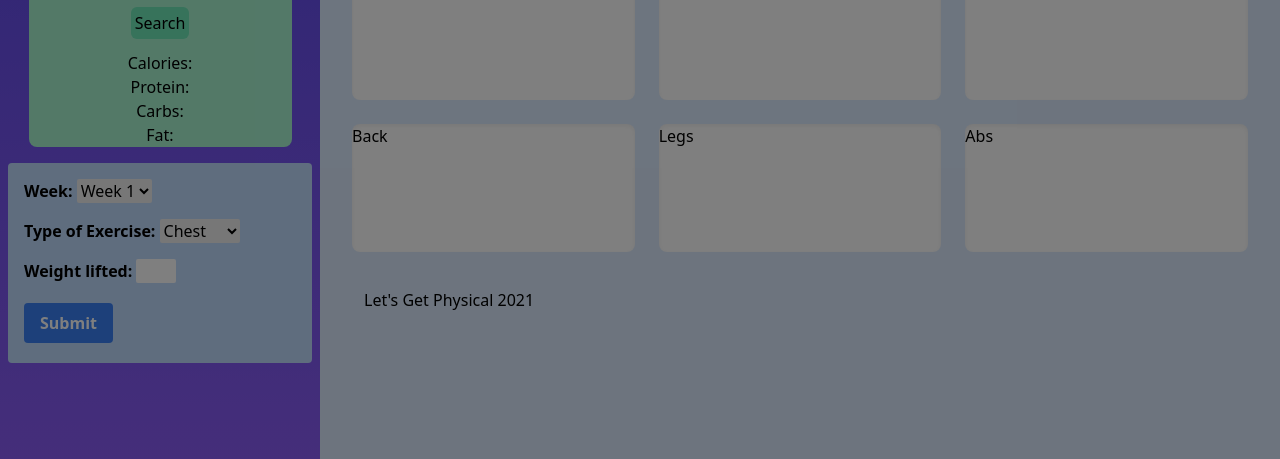
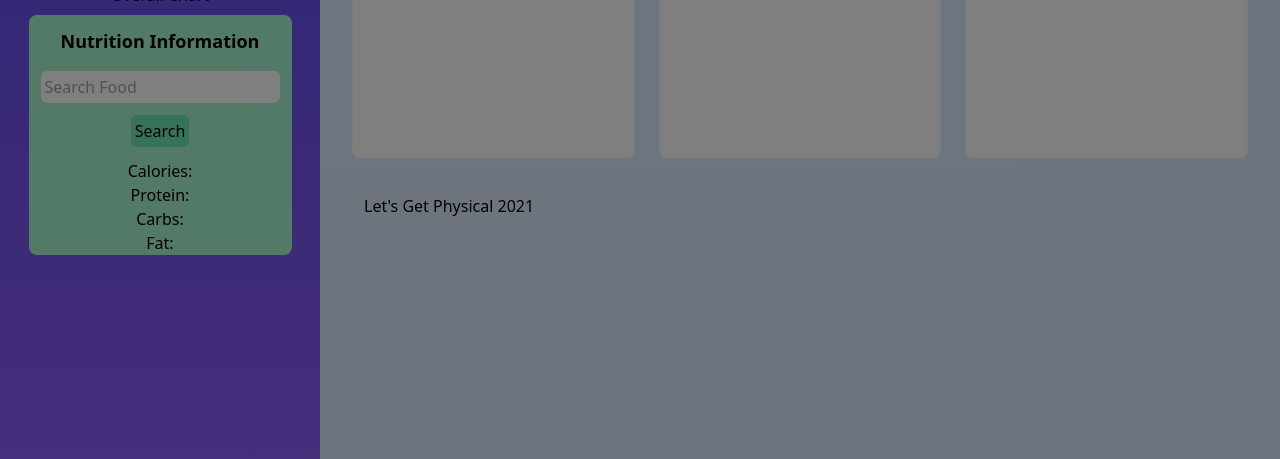
Before and after one commit to sharni595/lets-get-physical, a plain HTML site: page index.html in a window 1280 px wide. Shown: the part 341-800 px from the top of the page. Drawn offline with nearby package versions, Linux system fonts and the light colour scheme; a script that the page names is missing.

Commit message:
save progress and last pull

```diff
--- a/index.html
+++ b/index.html
@@ -39,7 +39,7 @@
                     </div>
                 </div>
                 <!-- Workout input questionnaire -->
-                <div class="m-2 color bg-blue-200 rounded font-bold py-2 px-4">
+                <!-- <div class="m-2 color bg-blue-200 rounded font-bold py-2 px-4">
                     <div>Week:
                         <select id="date" class="rounded-sm my-2">
                             <option value="Week1">Week 1
@@ -70,7 +70,7 @@
                         Weight lifted: <input class="w-10 my-2 rounded-sm" id="pounds"/>
                     </div>
                     <button class="my-3 color bg-blue-500 hover:bg-blue-400 text-white font-bold py-2 px-4 rounded" id="form-button">Submit</button>
-                </div>
+                </div> -->
             </nav>
         </div>
 <!--END left hand menu desktop/top menu mobile-->
```
